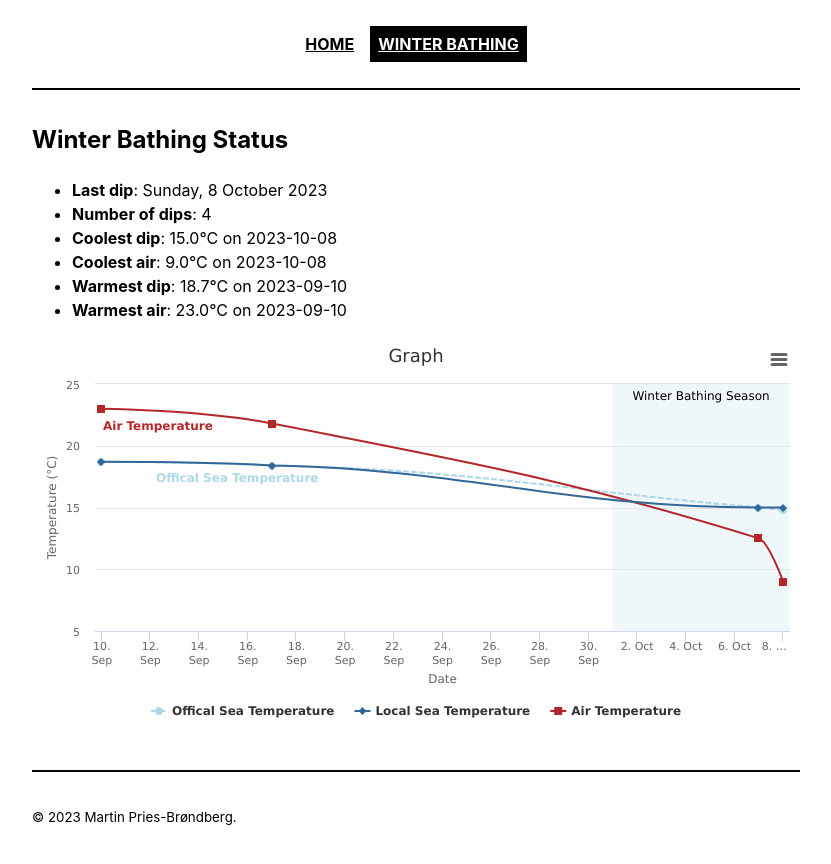
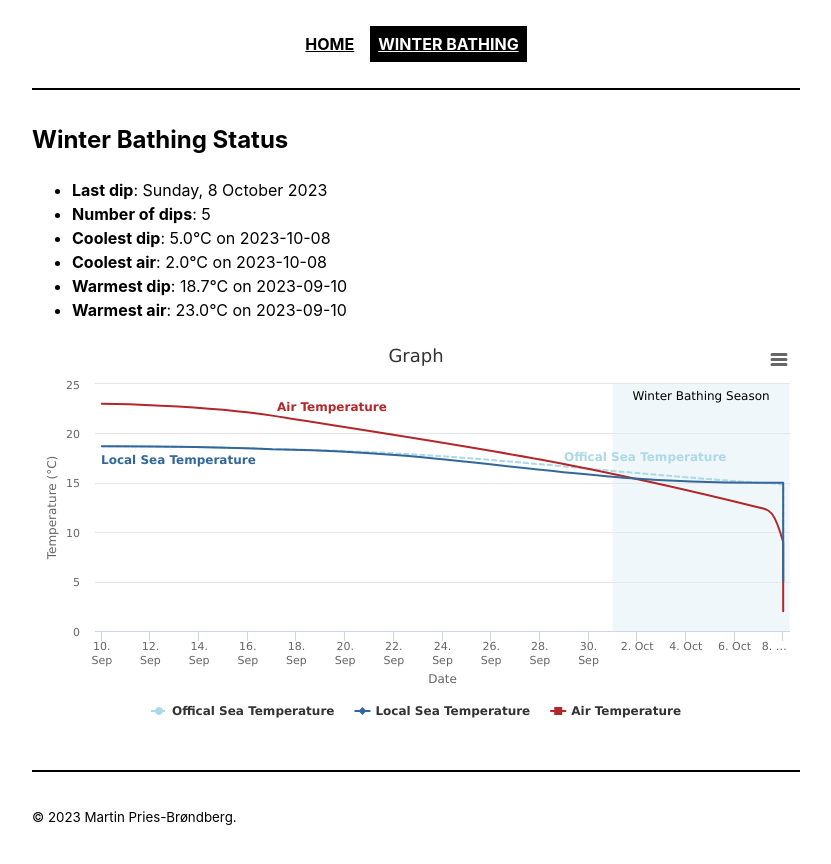
Before and after one commit to martinpries/martinpries.github.io, a Jekyll site: the page built from _pages/winterbathing.md, in a window 1280 px wide. Shown: the top 864 px of the page, without its empty margins (224-1055 px from the left). Built offline with Jekyll 4.4.1, drawn with Linux system fonts in a browser that asks for light colours.

Commit message:
Test winter_bathing.yaml

```diff
--- a/_data/winter_bathing.yaml
+++ b/_data/winter_bathing.yaml
@@ -1,3 +1,8 @@
+- date: 2023-10-08
+  location: Test
+  local_sea_temperature: 5.0
+  official_sea_temperature: 5.0
+  air_temperature: 2.0
 - date: 2023-10-08
   location: BV
   local_sea_temperature: 15.0
```
